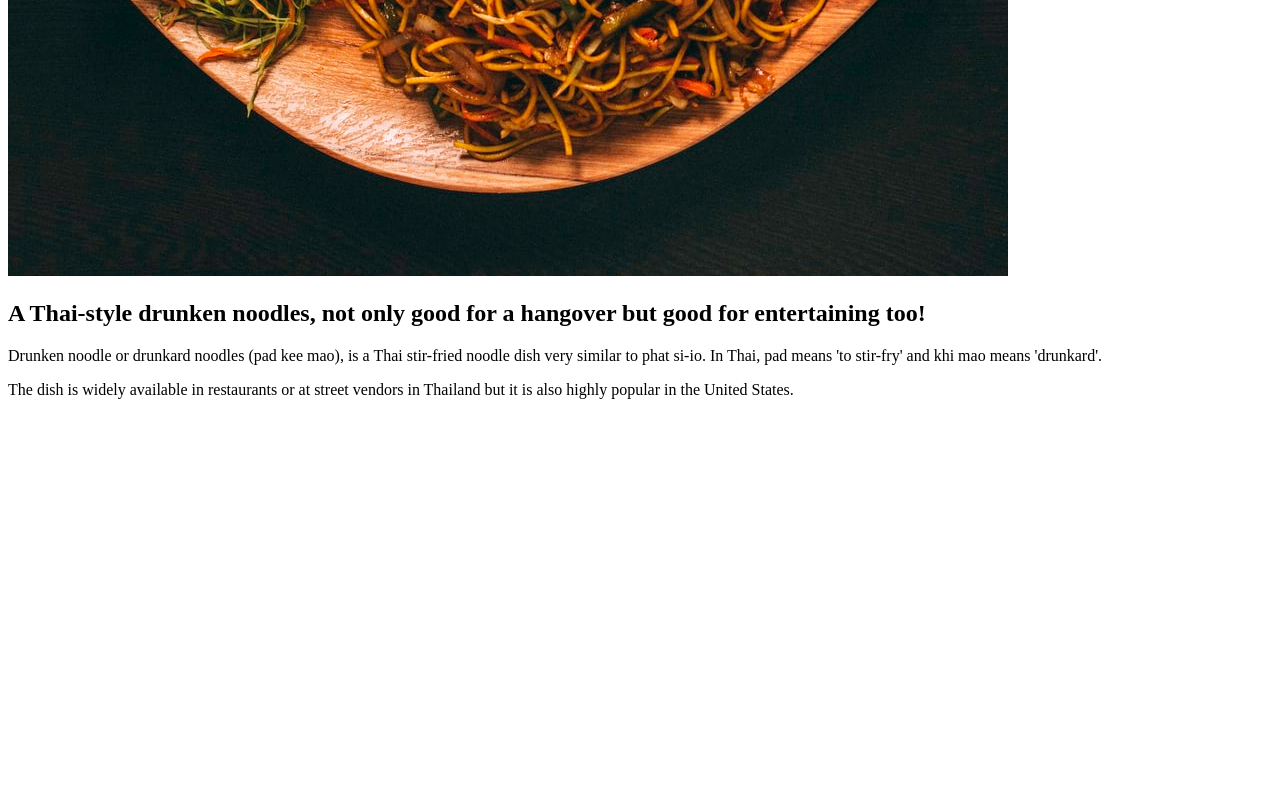
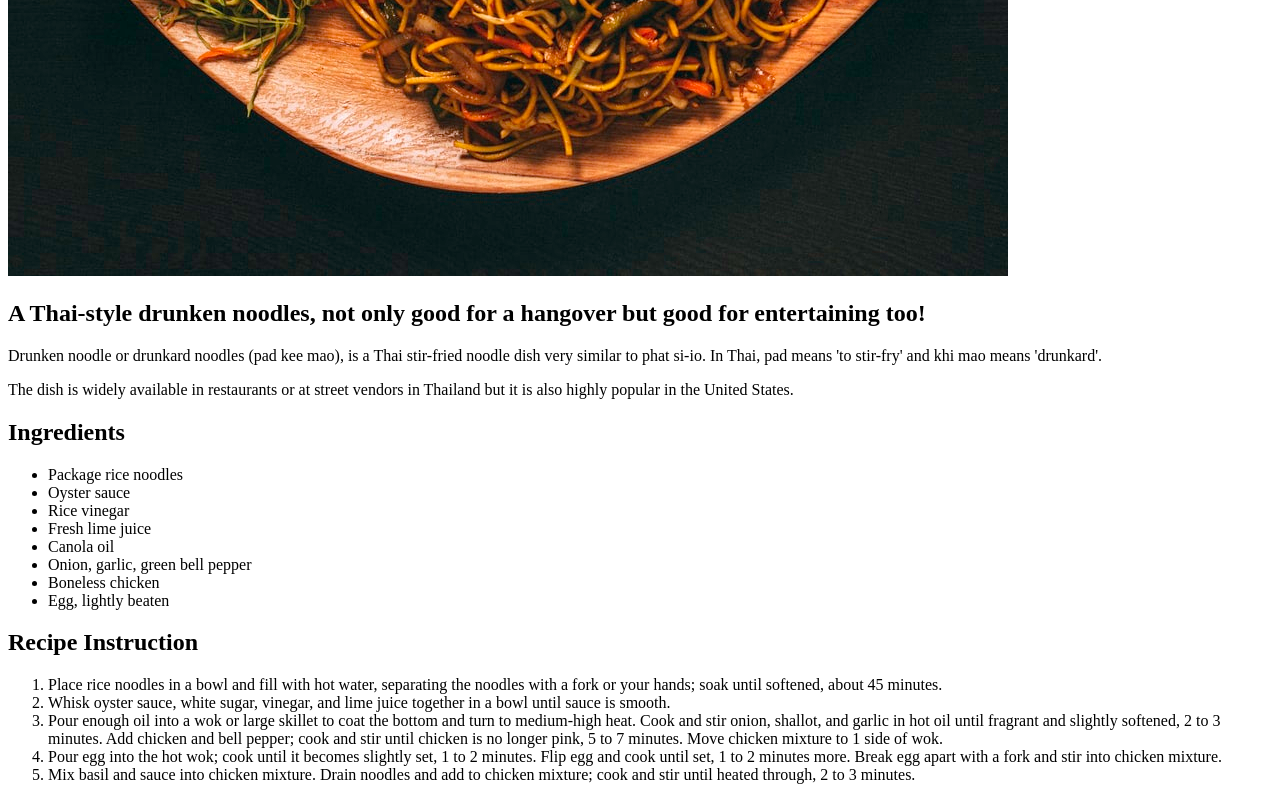
Before and after one commit to Ameen-Here/odin-recipes, a plain HTML site: page recipes/noodles.html in a window 1280 px wide. Shown: the part 643-1443 px from the top of the page. Before the commit the page ends 1058 px from the top, so only its background shows below. Drawn offline with Linux system fonts and the light colour scheme.

Commit message:
Added ingredients and recipe steps-Completed noodles.html

```diff
--- a/recipes/noodles.html
+++ b/recipes/noodles.html
@@ -19,6 +19,26 @@
         or at street vendors in Thailand but it is also highly popular in the United States.
     </p>
 
+    <h2>Ingredients</h2>
+    <ul>
+        <li>Package rice noodles</li>
+        <li>Oyster sauce</li>
+        <li>Rice vinegar</li>
+        <li>Fresh lime juice</li>
+        <li>Canola oil</li>
+        <li>Onion, garlic, green bell pepper</li>
+        <li>Boneless chicken</li>
+        <li>Egg, lightly beaten</li>
+    </ul>
+    <h2>Recipe Instruction</h2>
+    <ol>
+        <li>Place rice noodles in a bowl and fill with hot water, separating the noodles with a fork or your hands; soak until softened, about 45 minutes.</li>
+        <li>Whisk oyster sauce, white sugar, vinegar, and lime juice together in a bowl until sauce is smooth.</li>
+        <li>Pour enough oil into a wok or large skillet to coat the bottom and turn to medium-high heat. Cook and stir onion, shallot, and garlic in hot oil until fragrant and slightly softened, 2 to 3 minutes. Add chicken and bell pepper; cook and stir until chicken is no longer pink, 5 to 7 minutes. Move chicken mixture to 1 side of wok.</li>
+        <li>Pour egg into the hot wok; cook until it becomes slightly set, 1 to 2 minutes. Flip egg and cook until set, 1 to 2 minutes more. Break egg apart with a fork and stir into chicken mixture.</li>
+        <li>Mix basil and sauce into chicken mixture. Drain noodles and add to chicken mixture; cook and stir until heated through, 2 to 3 minutes.</li>
+    </ol>
+
 
 </body>
 </html>
```
